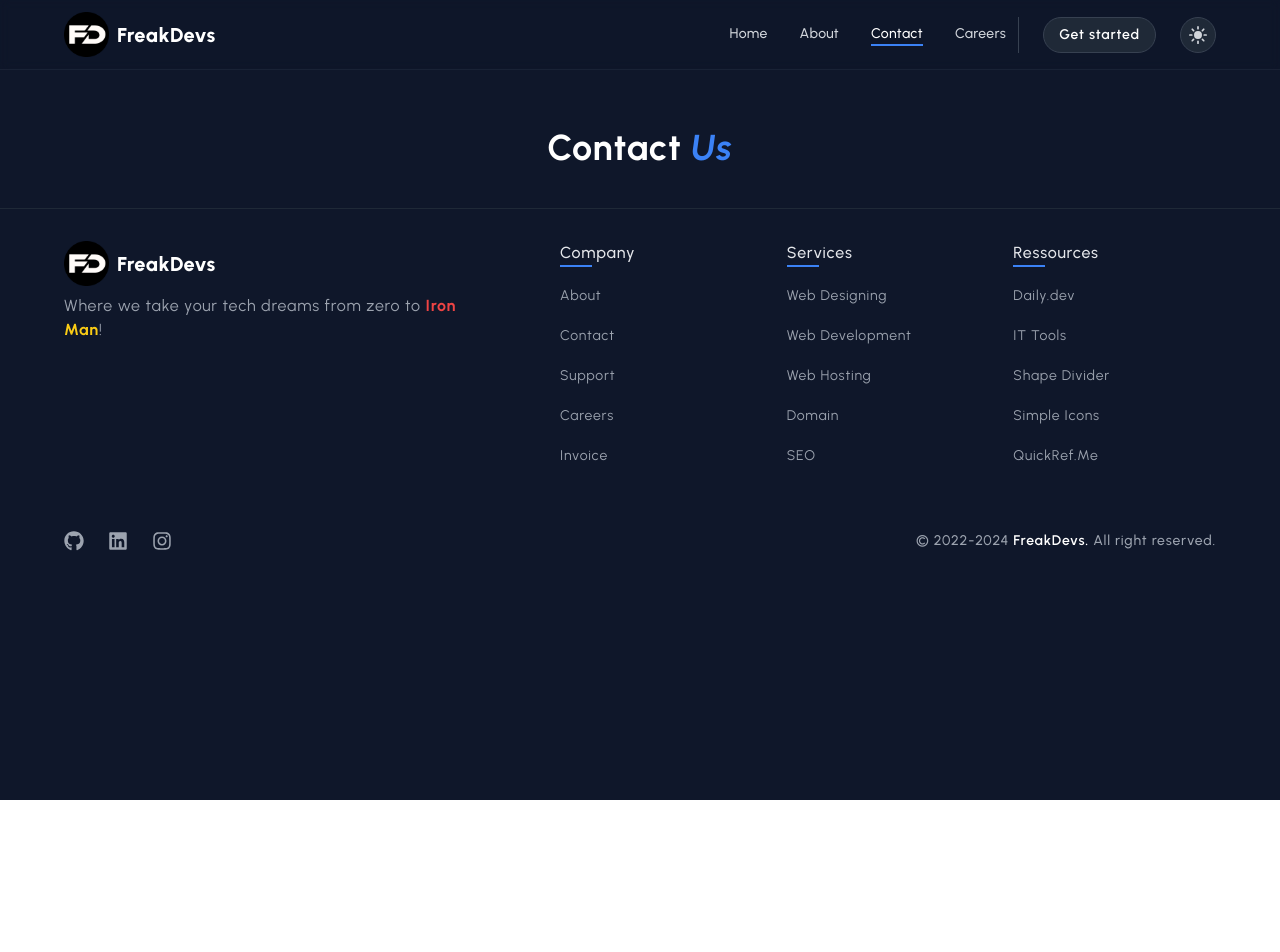
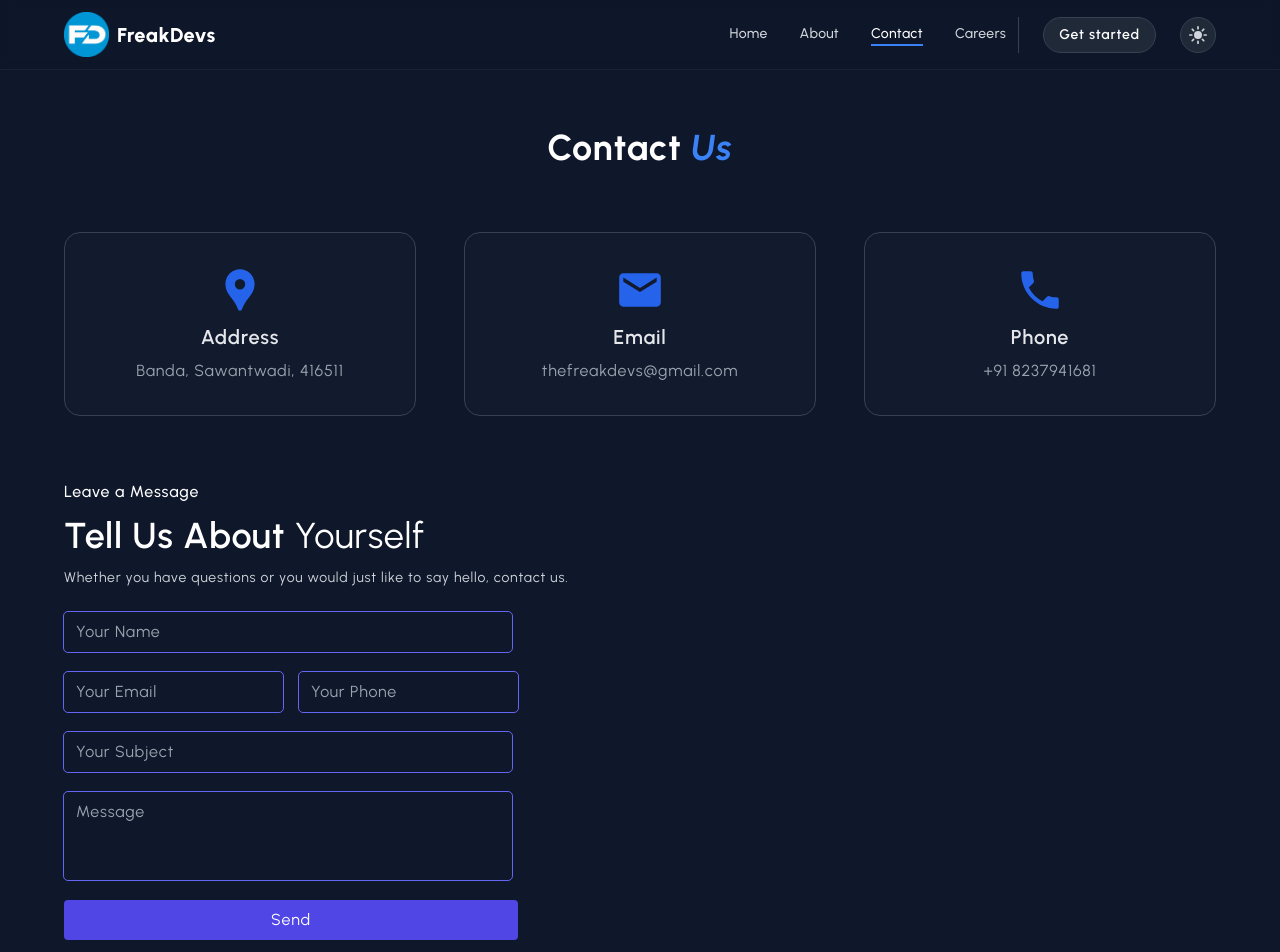
Before and after one commit to FreakDevelopers/Freak-Developers-Official-Site, a React (Vite) app: page /contact in a window 1280 px wide. Shown: the top 952 px of the page. Before the commit the page ends 800 px from the top, so only its background shows below. Built offline with nearby package versions, Linux system fonts and the light colour scheme.

Commit message:
feat: contact page added

```diff
--- a/package.json
+++ b/package.json
@@ -14,6 +14,8 @@
     "react-dom": "^18.3.1",
     "react-hot-toast": "^2.4.1",
     "react-icons": "^5.2.1",
+    "@emailjs/browser": "^3.12.1",
+    "env": "^0.0.2",
     "react-router-dom": "^6.26.0"
   },
   "devDependencies": {
--- a/src/App.css
+++ b/src/App.css
@@ -3,3 +3,15 @@
   padding: 0;
   box-sizing: border-box;
 }
+
+/* Hide number input arrows in Chrome, Safari, Edge */
+input[type="number"]::-webkit-outer-spin-button,
+input[type="number"]::-webkit-inner-spin-button {
+  -webkit-appearance: none;
+  margin: 0;
+}
+
+/* Hide number input arrows in Firefox */
+input[type="number"] {
+  -moz-appearance: textfield;
+}
--- a/src/App.jsx
+++ b/src/App.jsx
@@ -7,6 +7,7 @@ import About from "./pages/About";
 import Contact from "./pages/Contact";
 import Error404 from "./pages/Error404";
 import Careers from "./pages/Careers";
+import { Toaster } from "react-hot-toast";
 
 function App() {
   const { pathname } = useLocation();
@@ -34,6 +35,7 @@ function App() {
 
   return (
     <>
+      <Toaster position="top-right" reverseOrder={false} />
       <Routes>
         <Route path="/" element={<MasterLayout />}>
           <Route index element={<Home />} />
--- a/src/layout/Footer.jsx
+++ b/src/layout/Footer.jsx
@@ -1,5 +1,5 @@
 import React from "react";
-import logo from "../assets/logo.png";
+import logo from "../assets/logo_blue.png";
 import { Link } from "react-router-dom";
 import { FaGithub, FaInstagram, FaLinkedin } from "react-icons/fa6";
 
--- a/src/layout/Navbar.jsx
+++ b/src/layout/Navbar.jsx
@@ -1,6 +1,6 @@
 import React, { useEffect, useState } from "react";
 import { Link, useLocation } from "react-router-dom";
-import logo from "../assets/logo.png";
+import logo from "../assets/logo_blue.png";
 import navLinks from "../data/navLinks";
 import { IoMoon, IoSunny } from "react-icons/io5";
 
--- a/src/pages/Contact.jsx
+++ b/src/pages/Contact.jsx
@@ -1,11 +1,139 @@
-import React from "react";
+import React, { useRef } from "react";
+import emailjs from "@emailjs/browser";
+import { MdEmail, MdLocationPin, MdPhone } from "react-icons/md";
+import toast from "react-hot-toast";
 
 function Contact() {
+  const form = useRef();
+
+  const sendEmail = (e) => {
+    e.preventDefault();
+
+    emailjs
+      .sendForm(
+        import.meta.env.VITE_SERVICE_ID,
+        import.meta.env.VITE_TEMPLATE_ID,
+        form.current,
+        import.meta.env.VITE_PUBLIC_KEY
+      )
+      .then(
+        (result) => {
+          console.log(result.text);
+          toast.success("Message Sent Successfully");
+          form.current.reset();
+        },
+        (error) => {
+          console.log(error.text);
+          toast.error("Failed to Sent Message");
+        }
+      );
+  };
   return (
     <>
-      <h1 className="mt-12 text-center text-3xl font-bold text-gray-800 dark:text-white md:text-4xl">
-        Contact <span className="text-blue-500 italic">Us</span>
-      </h1>
+      <section>
+        <h1 className="mt-12 text-center text-3xl font-bold text-gray-800 dark:text-white md:text-4xl">
+          Contact <span className="text-blue-500 italic">Us</span>
+        </h1>
+      </section>
+      <section className="my-16">
+        <div className="py-0">
+          <div className="grid grid-cols-1 md:grid-cols-2 lg:grid-cols-3 gap-12">
+            <div className="flex flex-col justify-center items-center gap-y-2 border dark:border-gray-700 bg-blue-400/10 dark:bg-slate-700/10 rounded-2xl p-8 hover:scale-105 duration-300">
+              <MdLocationPin
+                className="inline-block mx-auto text-blue-600"
+                size={50}
+              />
+              <p className="text-xl font-semibold text-gray-800 dark:text-gray-200">
+                Address
+              </p>
+              <p className="text-gray-500 dark:text-gray-400 text-center">
+                Banda, Sawantwadi, 416511
+              </p>
+            </div>
+            <div className="flex flex-col justify-center items-center gap-y-2 border dark:border-gray-700 bg-blue-400/10 dark:bg-slate-700/10 rounded-2xl p-8 hover:scale-105 duration-300">
+              <MdEmail
+                className="inline-block mx-auto text-blue-600"
+                size={50}
+              />
+              <p className="text-xl font-semibold text-gray-800 dark:text-gray-200">
+                Email
+              </p>
+              <p className="text-gray-500 dark:text-gray-400 text-center">
+                thefreakdevs@gmail.com
+              </p>
+            </div>
+            <div className="flex flex-col justify-center items-center gap-y-2 border dark:border-gray-700 bg-blue-400/10 dark:bg-slate-700/10 rounded-2xl p-8 hover:scale-105 duration-300">
+              <MdPhone
+                className="inline-block mx-auto text-blue-600"
+                size={50}
+              />
+              <p className="text-xl font-semibold text-gray-800 dark:text-gray-200">
+                Phone
+              </p>
+              <p className="text-gray-500 dark:text-gray-400 text-center">
+                +91 8237941681
+              </p>
+            </div>
+          </div>
+        </div>
+        <div className="mt-16 lg:w-1/2">
+        <p className="dark:text-white font-medium text-base">Leave a Message</p>
+        <p className="dark:text-white text-4xl font-semibold mt-3">Tell Us About<span className="font-normal">{" "}Yourself</span></p>
+        <p className="dark:text-gray-300 text-sm mt-3 mb-6">Whether you have questions or you would just like to say hello, contact us.</p>
+          <div className="flex justify-start items-center dark:text-white">
+            <form
+              ref={form}
+              className="flex flex-col gap-5"
+              onSubmit={sendEmail}
+            >
+              <input
+                className="px-3 py-2 lg:w-[35vw] w-full rounded bg-transparent outline outline-1 outline-indigo-500"
+                type="text"
+                name="user_name"
+                placeholder="Your Name"
+                required
+                pattern="[a-zA-Z\s]+"
+              />
+              <div className="flex gap-x-4">
+                <input
+                  className="px-3 py-2 lg:w-full w-full rounded bg-transparent outline outline-1 outline-indigo-500"
+                  type="email"
+                  name="user_email"
+                  placeholder="Your Email"
+                  required
+                />
+                <input
+                  className="px-3 py-2 lg:w-full w-full rounded bg-transparent outline outline-1 outline-indigo-500"
+                  type="number"
+                  name="user_phone"
+                  placeholder="Your Phone"
+                  required
+                />
+              </div>
+              <input
+                className="px-3 py-2 lg:w-[35vw] w-full rounded bg-transparent outline outline-1 outline-indigo-500"
+                type="text"
+                name="user_subject"
+                placeholder="Your Subject"
+                required
+              />
+              <textarea
+                className="px-3 py-2 lg:w-[35vw] w-full resize-none rounded bg-transparent outline outline-1 outline-indigo-500"
+                placeholder="Message"
+                name="message"
+                rows="3"
+                required
+              ></textarea>
+              <button
+                type="submit"
+                className="inline-block text-center px-4 py-2 bg-indigo-600 text-white rounded border-none hover:bg-indigo-700 hover:text-gray-300 duration-500"
+              >
+                Send
+              </button>
+            </form>
+          </div>
+        </div>
+      </section>
     </>
   );
 }
```
Also changed, not shown: 1 other file (tests, documents, lock files or other folders).
